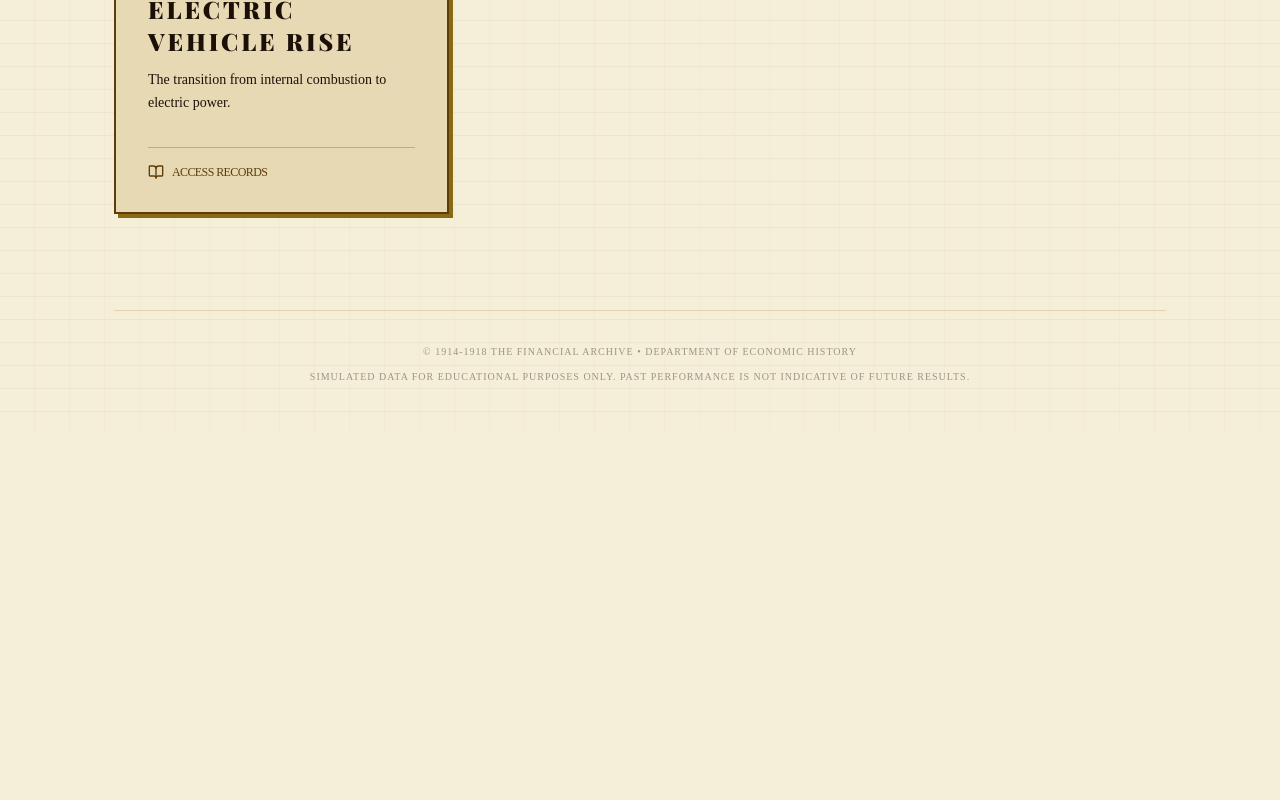
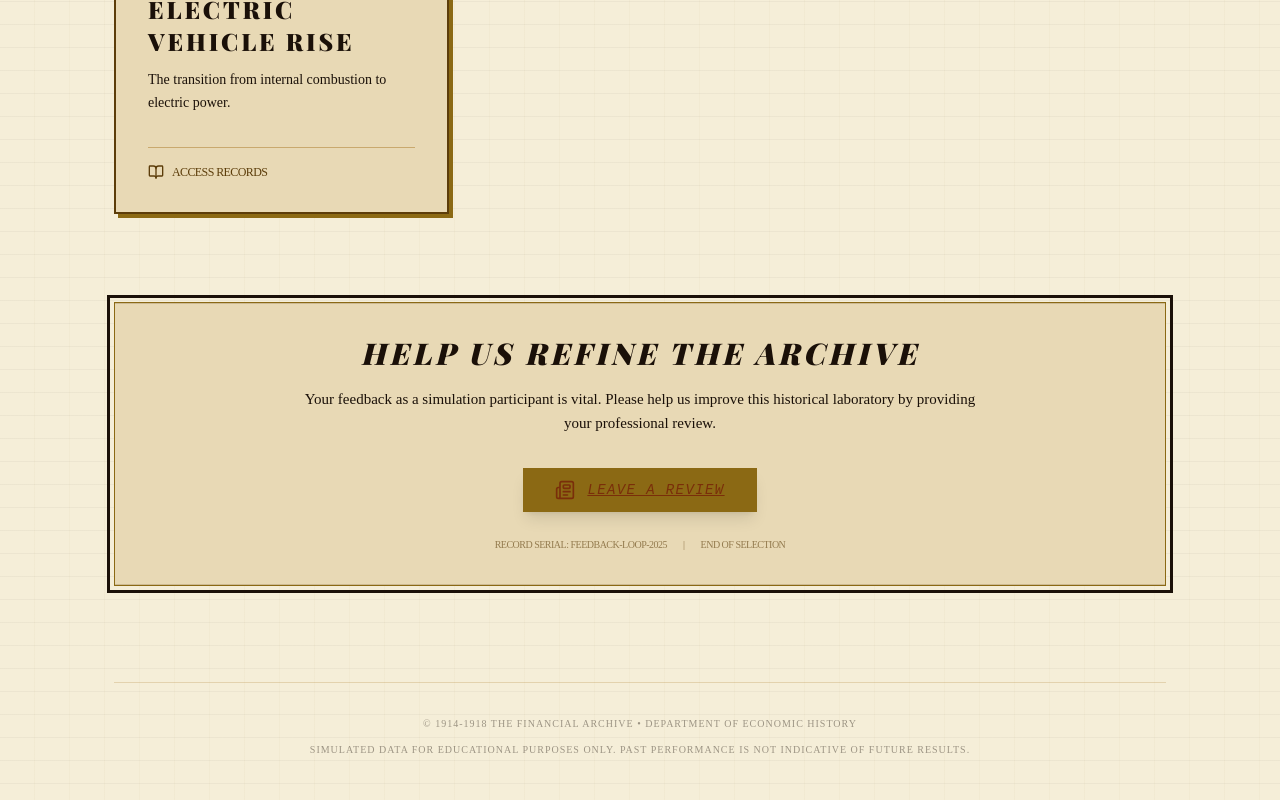
Before and after one commit to sohumbiswas2-dev/financial-advisor, a React (Vite) app: page / in a window 1280 px wide. Shown: the part 1710-2510 px from the top of the page. Before the commit the page ends 2144 px from the top, so only its background shows below. Built offline with nearby package versions, Linux system fonts and the light colour scheme; a web font is replaced by a local one.

Commit message:
feat: Add review section with Google Form link to homepage

```diff
--- a/src/App.tsx
+++ b/src/App.tsx
@@ -996,6 +996,33 @@ export default function App() {
                   </div>
                 );
               })}
+
+              {/* Review Section */}
+              <div className="md:col-span-full mt-16 p-8 border-2 border-dark-sepia bg-tan-light dark:bg-tan-mid text-center relative overflow-hidden important-panel">
+                <div className="absolute top-0 left-0 w-full h-[1px] bg-dark-sepia opacity-20"></div>
+                <div className="absolute bottom-0 left-0 w-full h-[1px] bg-dark-sepia opacity-20"></div>
+
+                <h3 className="text-3xl mb-4 font-display italic">Help Us Refine the Archive</h3>
+                <p className="text-ink max-w-2xl mx-auto mb-8 font-serif leading-relaxed">
+                  Your feedback as a simulation participant is vital. Please help us improve this historical laboratory by providing your professional review.
+                </p>
+
+                <a
+                  href="https://docs.google.com/forms/d/e/1FAIpQLScLPqSNK1-TzYdxOy1NrSV20EuAstOO9tNavG5GJwyi8jzIEg/viewform?usp=sharing&ouid=116724738103862054933"
+                  target="_blank"
+                  rel="noopener noreferrer"
+                  className="inline-flex items-center gap-3 px-8 py-3 bg-sepia text-parchment font-mono text-sm uppercase tracking-widest hover:opacity-90 transition-all shadow-lg hover:shadow-xl"
+                >
+                  <Newspaper className="w-5 h-5 transition-transform group-hover:scale-110" />
+                  Leave a Review
+                </a>
+
+                <div className="mt-6 flex justify-center gap-2 text-[10px] uppercase font-mono tracking-tighter opacity-60 text-dark-sepia">
+                  <span>Record Serial: FEEDBACK-LOOP-2025</span>
+                  <span className="mx-2">|</span>
+                  <span>End of Selection</span>
+                </div>
+              </div>
             </motion.section>
           )}
 
```
